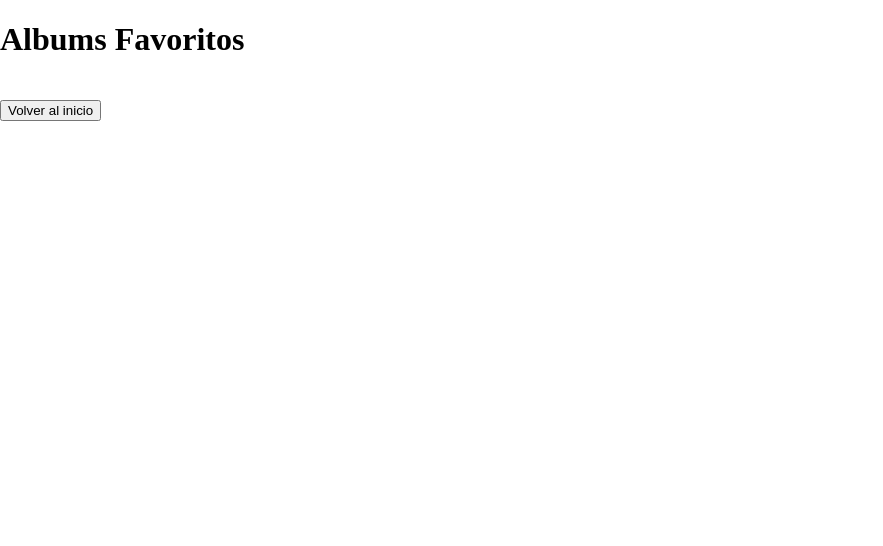
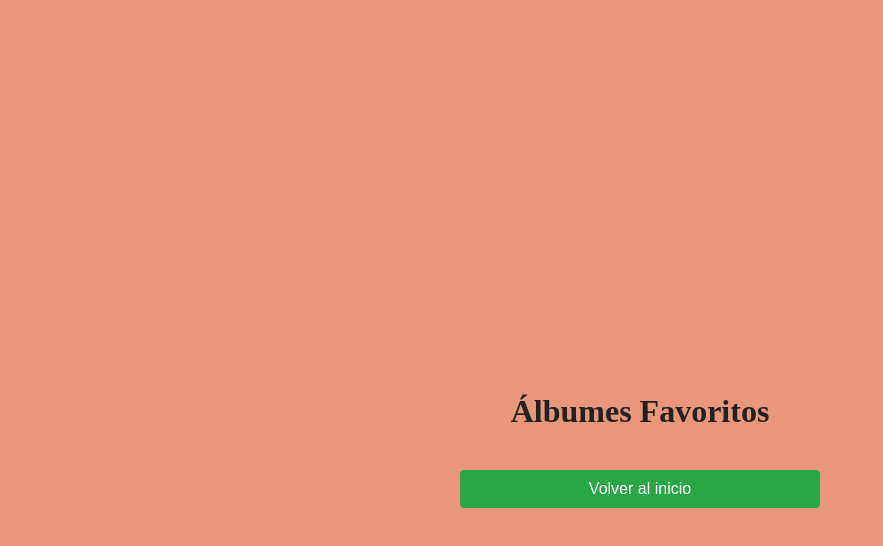
Before and after one commit to Raaul04/Practica-3-Front, a Next.js app: page /favoritos in a window 1280 px wide. Shown: the top 546 px of the page, without its empty margins (0-883 px from the left). Built offline with nearby package versions, Linux system fonts and the light colour scheme.

Commit message:
nombres css y favoritos css

```diff
--- a/src/app/albums/page.tsx
+++ b/src/app/albums/page.tsx
@@ -4,7 +4,7 @@ import { Album } from "../types"
 import { useRouter } from "next/navigation";
 import { getAlbumByNameArtist } from "../lib/albums";
 import { useLista } from "../context/MusicContext";
-import './page.css'
+import './pageAlbums.css'
 
 
 const AlbumPage = () => {
--- a/src/app/favoritos/page.tsx
+++ b/src/app/favoritos/page.tsx
@@ -2,6 +2,7 @@
 
 import { useLista } from "@/app/context/MusicContext"
 import { useRouter } from "next/navigation"
+import './pageFavortios.css'
 
 const AddTolList = () => {
     const { lista, deleteLista } = useLista()
@@ -9,41 +10,36 @@ const AddTolList = () => {
 
     return (
        <div className="albums-page-container">
-           <div className="album-page-card">
-               <h1 className="album-page-title">Albums Favoritos</h1>
+           <h1 className="titulo">Álbumes Favoritos</h1>
 
-                   <div className="album-page-results-list">
+           <div className="album-page-results-list" style={{ display: 'flex', flexWrap: 'wrap', gap: '20px', justifyContent: 'center' }}>
                {lista.map((item) => (
-                           <div key={item.collectionId} className="cocktail-page-result-item">
-                               <h2 className="cocktail-page-result-name">{item.collectionName}</h2>
+                   <div key={item.collectionId} className="album-page-card">
+                       <h2 className="titulo">{item.collectionName}</h2>
                        {item.artworkUrl60 && (
                            <img
                                src={item.artworkUrl60}
-                                       alt={`Imagen de ${item.collectionId}`}
-                                       className="cocktail-page-result-image"
+                               alt={`Imagen de ${item.collectionName}`}
+                               style={{ borderRadius: '4px', maxWidth: '100%' }}
                            />
                        )}
+                        <div className="botones">
                             <button
                                 className="album-page-result-button"
                                 onClick={() => {
                                     deleteLista(item.collectionId);
                                 }}
                             >
-                                eliminar de lista
+                                Eliminar de lista
                             </button>
                         </div>
-
-
-
-
+                   </div>
                ))}
            </div>
 
-
-
+           <div className="botones" style={{ marginTop: '20px' }}>
                <button
-                  className="album-page-result-button"
-                  style={{ marginTop: '20px' }}
+                  className="btn-volver"
                   onClick={() => router.push('/')}>
                   Volver al inicio
                </button>
--- /dev/null
+++ b/src/app/favoritos/pageFavortios.css
@@ -0,0 +1,85 @@
+.albums-page-container {
+  display: flex;
+  flex-direction: column;
+  align-items: center;
+  justify-content: center;
+  padding: 40px 20px;
+  min-height: 100vh;
+  background-color: darksalmon;
+}
+
+.album-page-card {
+  background: bisque;
+  padding: 20px;
+  border-radius: 8px;
+  box-shadow: 0 2px 10px rgba(0, 0, 0, 0.1);
+  width: 100%;
+  max-width: 400px;
+  display: flex;
+  flex-direction: column;
+  align-items: center;
+  text-align: center;
+  gap: 15px;
+  margin-bottom: 20px;
+}
+
+.album-page-result-button {
+  max-width: 100%;
+  border-radius: 4px;
+  display: block;
+}
+
+.titulo {
+  margin-bottom: 20px;
+  color: #222;
+  text-align: center;
+}
+
+.Buscador {
+  display: flex;
+  gap: 10px;
+  margin-bottom: 20px;
+}
+
+.botones {
+  display: flex;
+  gap: 10px;
+  width: 100%;
+  justify-content: center;
+}
+
+.album-page-result-button {
+  flex: 1;
+  padding: 10px 20px;
+  font-size: 16px;
+  background-color: #007bff;
+  color: white;
+  border: none;
+  border-radius: 4px;
+  cursor: pointer;
+  transition: background-color 0.2s;
+  text-align: center;
+  text-decoration: none;
+}
+
+.album-page-result-button:hover {
+  background-color: #0056b3;
+}
+
+.btn-volver {
+  width: 100%;
+  max-width: 360px;
+  padding: 10px 20px;
+  font-size: 16px;
+  background-color: #28a745;
+  color: white;
+  border: none;
+  border-radius: 4px;
+  cursor: pointer;
+  transition: background-color 0.2s;
+  text-align: center;
+}
+
+.btn-volver:hover {
+  background-color: #218838;
+}
--- a/src/app/page.tsx
+++ b/src/app/page.tsx
@@ -1,7 +1,7 @@
 'use client'
 import { useRouter } from "next/navigation";
 import { useState } from "react";
-import './page.css'
+import './pageInicio.css'
 
 const Home=()=>{
   const router=useRouter();
```
Also changed, not shown: src/app/albums/[id]/page.css (deleted), src/app/albums/[id]/pageDetalle.css (added), src/app/albums/pageAlbums.css (renamed from src/app/albums/page.css), src/app/favoritos/page.css (deleted), src/app/pageInicio.css (renamed from src/app/page.css). Lines whose indentation alone changed are shown as unchanged.
